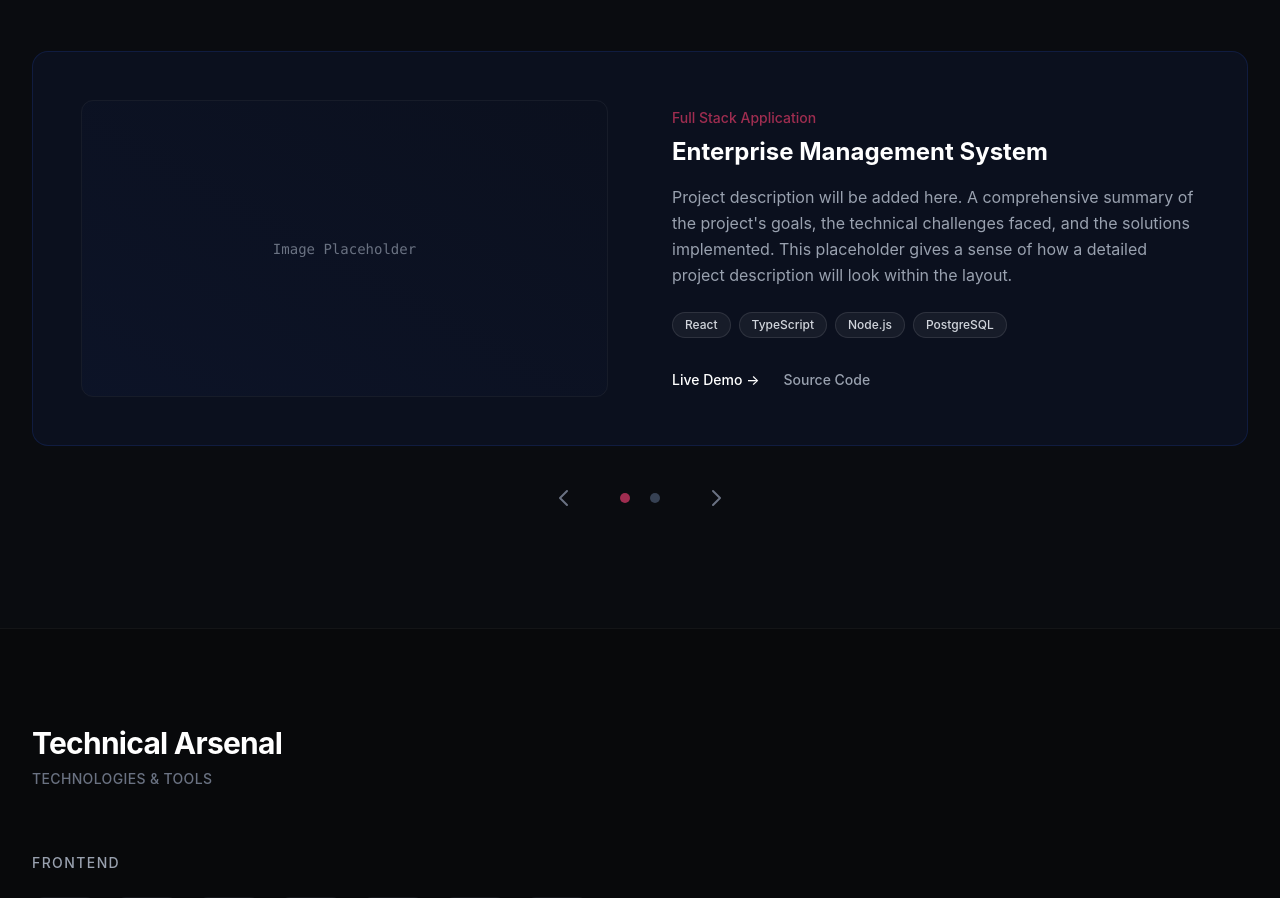
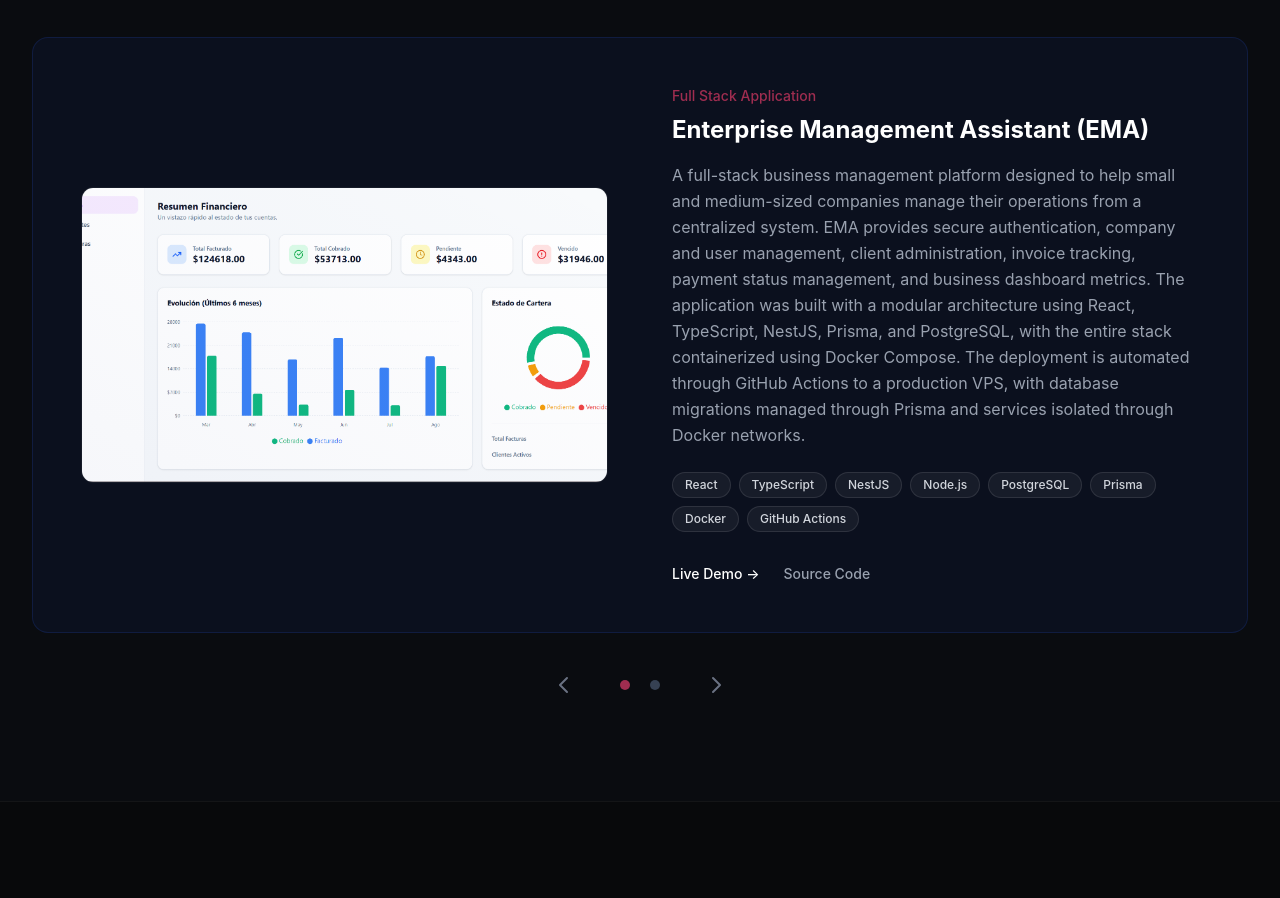
Before and after one commit to Ludicard/Portafolio, a React (Vite) app: page / in a window 1280 px wide. Shown: the part 1772-2670 px from the top of the page. Built offline with nearby package versions, Linux system fonts and the light colour scheme.

Commit message:
feat: add EMA project to featured projects

```diff
--- a/src/components/sections/Projects.tsx
+++ b/src/components/sections/Projects.tsx
@@ -1,16 +1,18 @@
 import { useState } from 'react';
 import Reveal from '../animations/Reveal';
+import emaImg from '../../assets/images/EMA.png';
 
 const Projects = () => {
   const projects = [
     {
       id: 1,
-      name: "Enterprise Management System",
-      description: "Project description will be added here. A comprehensive summary of the project's goals, the technical challenges faced, and the solutions implemented. This placeholder gives a sense of how a detailed project description will look within the layout.",
+      name: "Enterprise Management Assistant (EMA)",
+      description: "A full-stack business management platform designed to help small and medium-sized companies manage their operations from a centralized system. EMA provides secure authentication, company and user management, client administration, invoice tracking, payment status management, and business dashboard metrics. The application was built with a modular architecture using React, TypeScript, NestJS, Prisma, and PostgreSQL, with the entire stack containerized using Docker Compose. The deployment is automated through GitHub Actions to a production VPS, with database migrations managed through Prisma and services isolated through Docker networks.",
       category: "Full Stack Application",
-      technologies: ["React", "TypeScript", "Node.js", "PostgreSQL"],
+      technologies: ["React", "TypeScript", "NestJS", "Node.js", "PostgreSQL", "Prisma", "Docker", "GitHub Actions"],
       link: "#",
       repo: "#",
+      image: emaImg,
       colorClasses: {
         bg: "bg-[#0b101e]",
         border: "border-blue-900/30",
@@ -109,8 +111,17 @@ const Projects = () => {
                       {/* Visual Placeholder */}
                       <div className="w-full lg:w-1/2">
                         <div className={`aspect-video rounded-xl flex items-center justify-center relative overflow-hidden group border border-white/5`}>
-                          <div className={`absolute inset-0 bg-gradient-to-tr ${project.colorClasses.gradient} to-transparent opacity-80`}></div>
-                          <span className="text-gray-500 font-mono text-sm relative z-10">Image Placeholder</span>
+                          {project.image ? (
+                            <>
+                              <div className={`absolute inset-0 bg-gradient-to-tr ${project.colorClasses.gradient} to-transparent opacity-40 z-10`}></div>
+                              <img src={project.image} alt={project.name} className="w-full h-full object-cover relative z-0 transition-transform duration-700 group-hover:scale-105" />
+                            </>
+                          ) : (
+                            <>
+                              <div className={`absolute inset-0 bg-gradient-to-tr ${project.colorClasses.gradient} to-transparent opacity-80`}></div>
+                              <span className="text-gray-500 font-mono text-sm relative z-10">Image Placeholder</span>
+                            </>
+                          )}
                         </div>
                       </div>
 
```
Also changed, not shown: src/assets/images/EMA.png (added).
